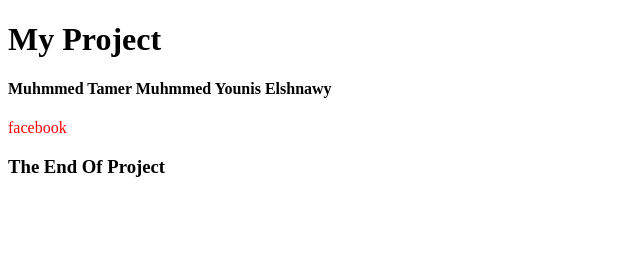
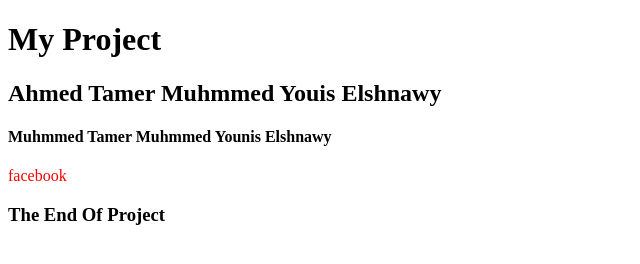
Before and after one commit to Muhmmed-Tamer/TestGitGithub, a plain HTML site: page index.html in a window 1280 px wide. Shown: the whole page, without its empty margins (0-640 px from the left). Drawn offline with Linux system fonts and the light colour scheme.

Commit message:
Update index.html

```diff
--- a/index.html
+++ b/index.html
@@ -8,6 +8,7 @@
 </head>
 <body>
     <h1>My Project</h1>
+    <h2>Ahmed Tamer Muhmmed Youis Elshnawy</h2>
     <h4>Muhmmed Tamer Muhmmed Younis Elshnawy</h4>
     <a href="https://www.facebook.com">facebook</a>
     <h3>The End Of Project</h3>
```
